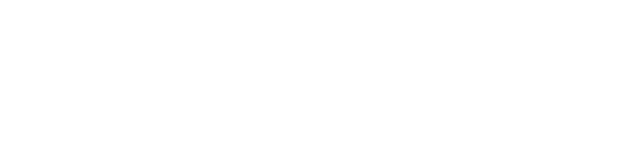
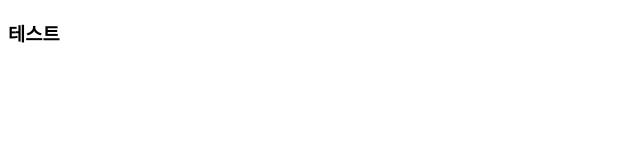
Before and after one commit to AlgorithmDragon/KIT_webNB, a plain HTML site: page main.html in a window 1280 px wide. Shown: the full height of the page, 0-640 px from the left. Drawn offline with Linux system fonts and the light colour scheme.

Commit message:
Update and rename Main.html to main.html

```diff
--- a/Main.html
+++ b/main.html
@@ -4,5 +4,6 @@
 	</head>
 
 	<body>
+		<h3>테스트</h3>
 	</body>
 </html>
```
